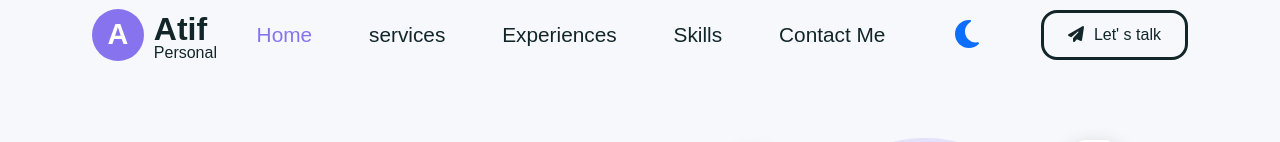
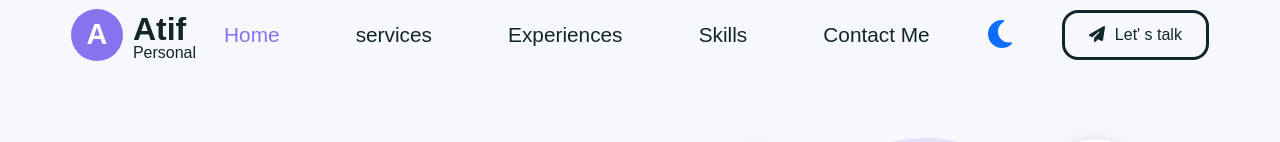
Before and after one commit to mohamedkhamismoka/Profile, a website: page index.html in a window 1280 px wide. Shown: the top 142 px of the page. Drawn offline with Linux system fonts and the light colour scheme.

Commit message:
Update index.css

```diff
--- a/css/index.css
+++ b/css/index.css
@@ -137,9 +137,9 @@ body {
     padding: 0 15px;
     background-color: var(--body-blue-white);
     display: flex;
-    justify-content: space-around;
+    justify-content: center;
     align-items: center;
-    width: 90%;
+    width: 100%;
 }
 
 .navbar-icons {
```
